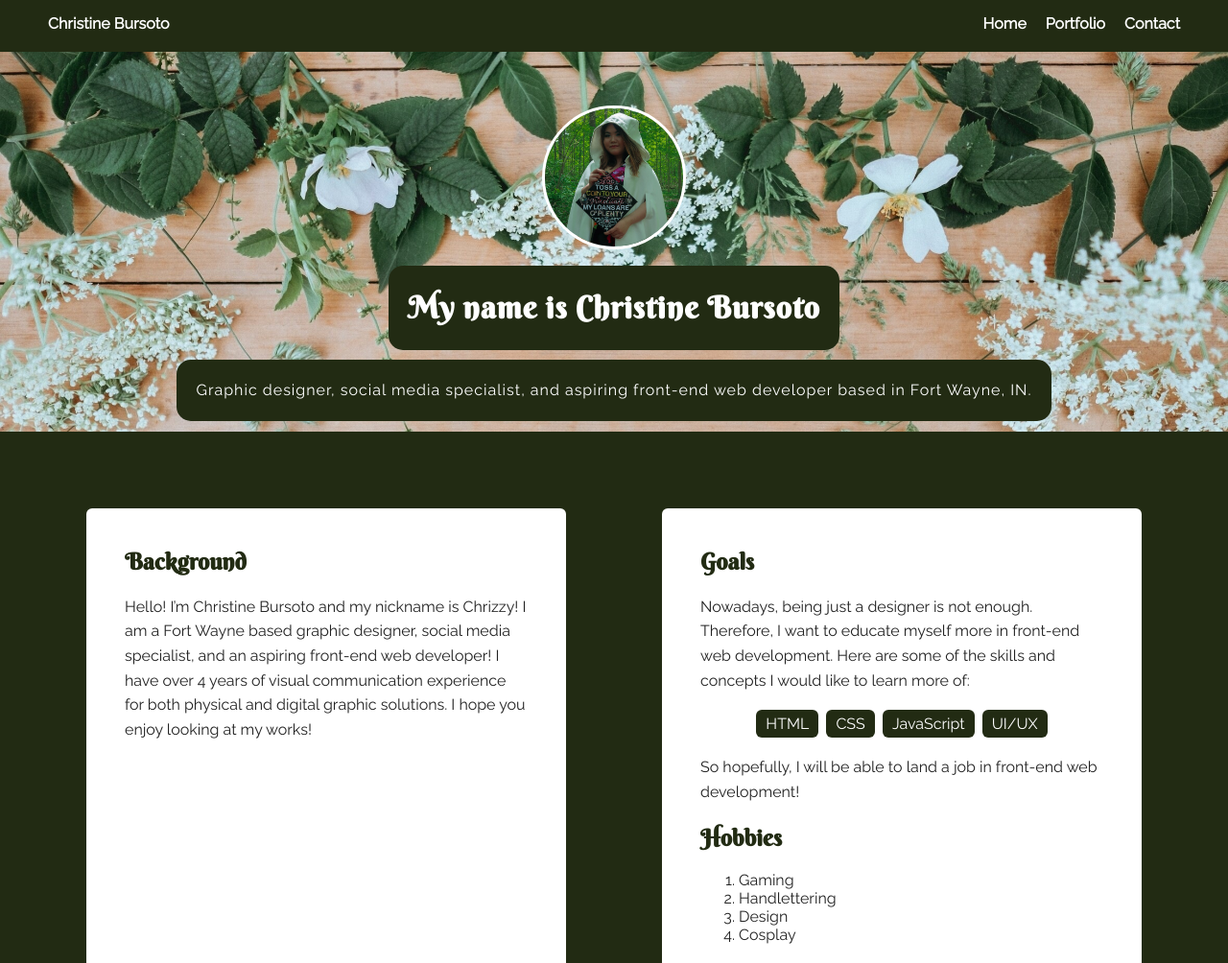
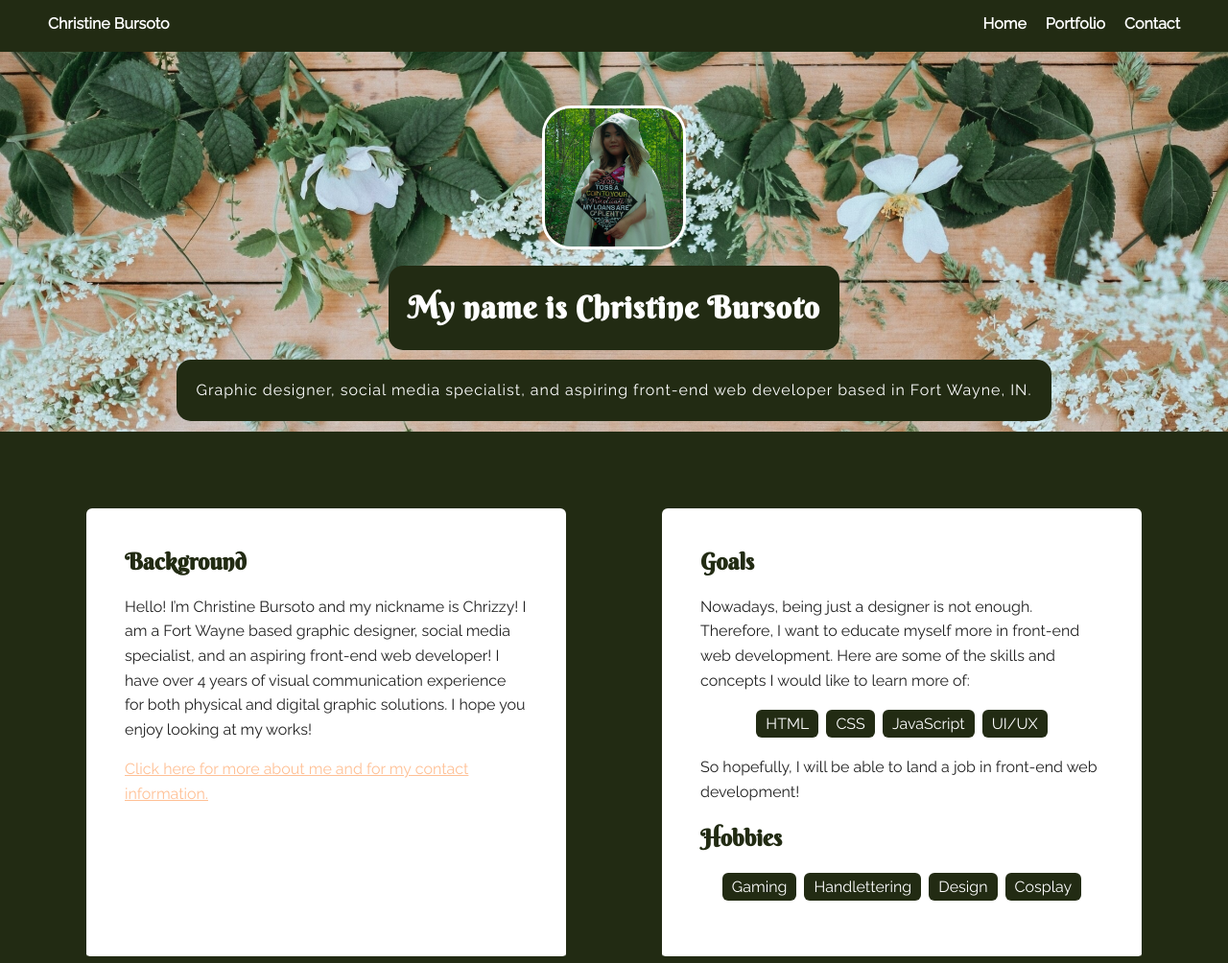
Before and after one commit to chrizzycreates/FEWD_project1, a plain HTML site: page index.html in a window 1280 px wide. Shown: the top 1004 px of the page at 96% size. Drawn offline with Linux system fonts and the light colour scheme; files whose address does not match are found by name.

Commit message:
changes v4

```diff
--- a/index.html
+++ b/index.html
@@ -41,12 +41,12 @@
         </ul>
         <p>So hopefully, I will be able to land a job in front-end web development! </p>
         <h2 class="heading-font">Hobbies</h2>
-        <ol class="hobbies">
+        <ul class="hobbies">
           <li>Gaming</li>
           <li>Handlettering</li>
           <li>Design</li>
           <li>Cosplay</li>
-        </ol>
+        </ul>
       </div>
 
     </main>
--- a/styles.css
+++ b/styles.css
@@ -15,13 +15,15 @@ body {
 
 a {
   text-decoration: none;
+  color: #ffc095;
+}
+
+a:hover {
   color: white;
 }
-a:hover {
-  color: #6633ff;
-}
-.portfolio-site:hover {
-  color: #ffc095;
+
+.socials:hover {
+color: #222b13
 }
 
 .more-info {
@@ -65,6 +67,10 @@ a:hover {
   color: white;
 }
 
+.contactpage:hover {
+  color:  #222b13;
+}
+
 header {
   text-align: center;
   background: url('images/header.jpg') no-repeat top center ;
@@ -88,7 +94,7 @@ header .profile-image {
   margin-top: 50px;
   width: 150px;
   height: 150px;
-  border-radius: 50%;
+  border-radius: 20%;
   border: 3px solid white;
   transition: all .5s;
 }
@@ -150,6 +156,19 @@ figcaption {
 ul.skills {
   padding: 0;
   text-align: center;
+}
+
+ul.hobbies {
+  padding: 0;
+  text-align: center;
+}
+.hobbies li {
+  border-radius: 6px;
+  display: inline-block;
+  background: #222b13;
+  color: white;
+  padding: 5px 10px;
+  margin: 2px;
 }
 
 .skills li {
```
